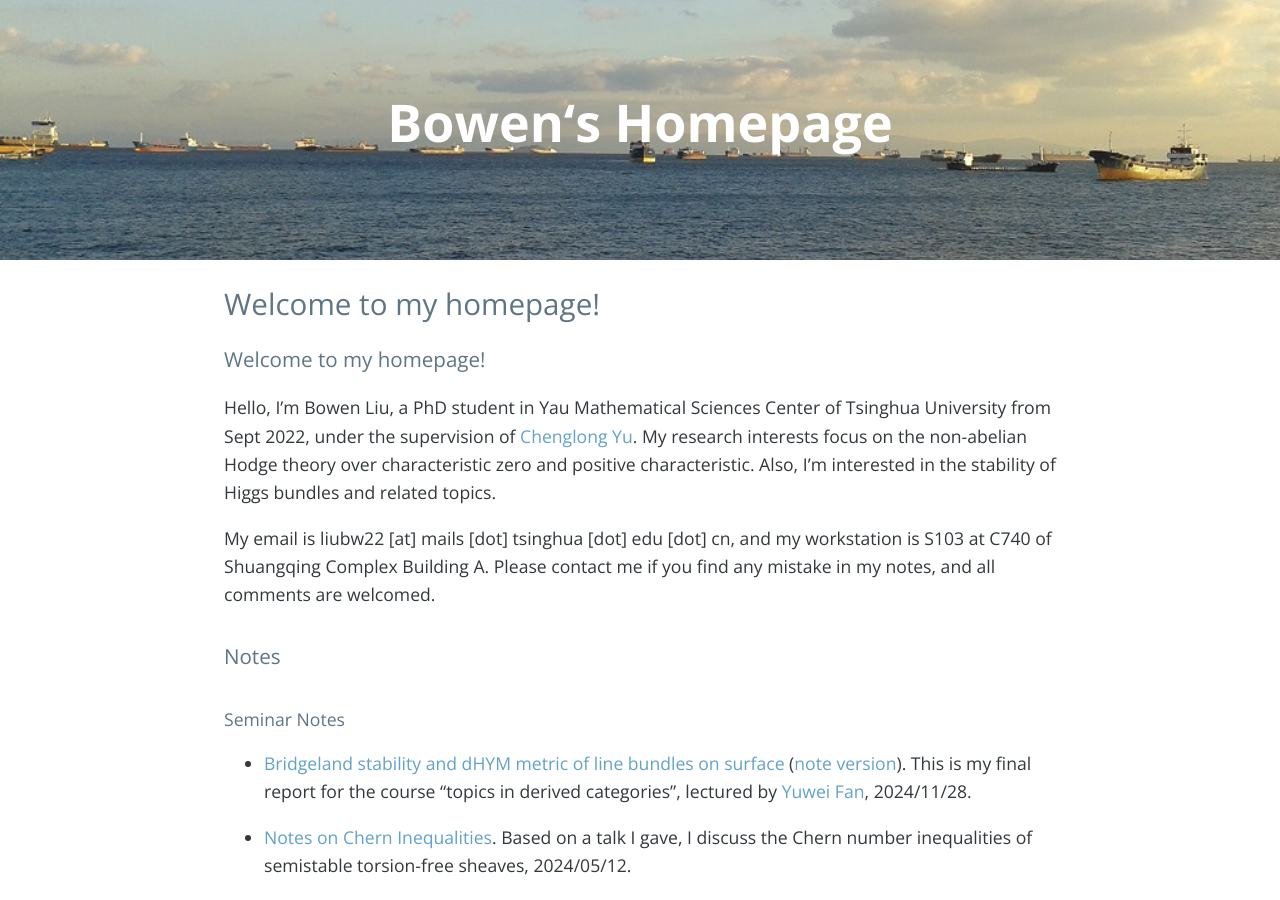
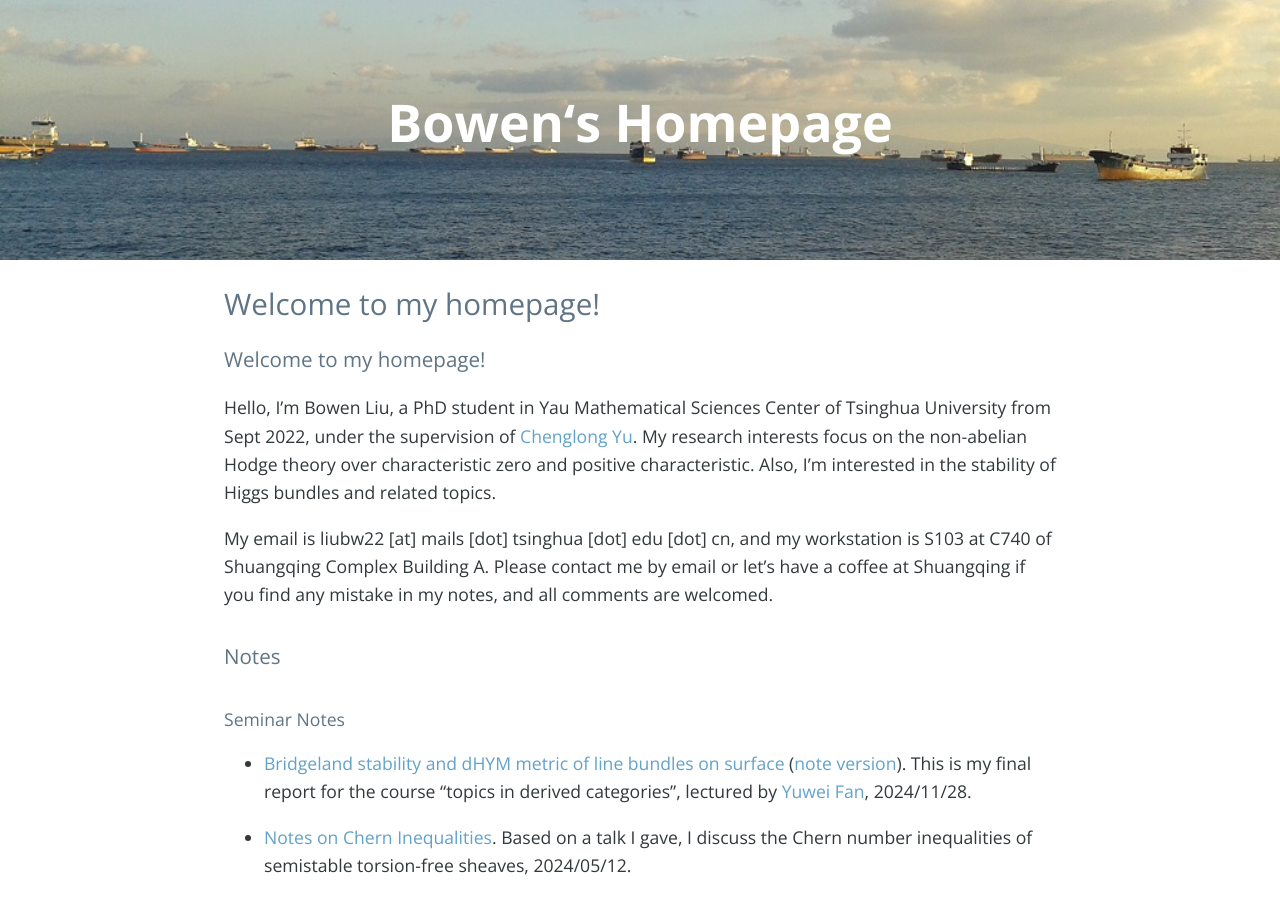
Before and after one commit to bowenl-math/bowenl-math.github.io, a Jekyll site: the page built from index.md, in a window 1280 px wide and 900 px high. Built offline with Jekyll 4.4.1, drawn with Linux system fonts in a browser that asks for light colours; nearby versions of some CDN libraries; our own code applies the rules of GitHub Pages for plain Markdown files; the list of posts is cut into pages by our own code; comment, search, counter and statistics services are not loaded.

Commit message:
Update index.md

```diff
--- a/index.md
+++ b/index.md
@@ -1,7 +1,7 @@
 ### Welcome to my homepage!
 Hello, I'm Bowen Liu, a PhD student in Yau Mathematical Sciences Center of Tsinghua University from Sept 2022, under the supervision of [Chenglong Yu](https://chenglongyu.github.io/). My research interests focus on the non-abelian Hodge theory over characteristic zero and positive characteristic. Also, I'm interested in the stability of Higgs bundles and related topics.
 
-My email is liubw22 [at] mails [dot] tsinghua [dot] edu [dot] cn, and my workstation is S103 at C740 of Shuangqing Complex Building A. Please contact me if you find any mistake in my notes, and all comments are welcomed.
+My email is liubw22 [at] mails [dot] tsinghua [dot] edu [dot] cn, and my workstation is S103 at C740 of Shuangqing Complex Building A. Please contact me by email or let's have a coffee at Shuangqing if you find any mistake in my notes, and all comments are welcomed.
 
 
 
```
